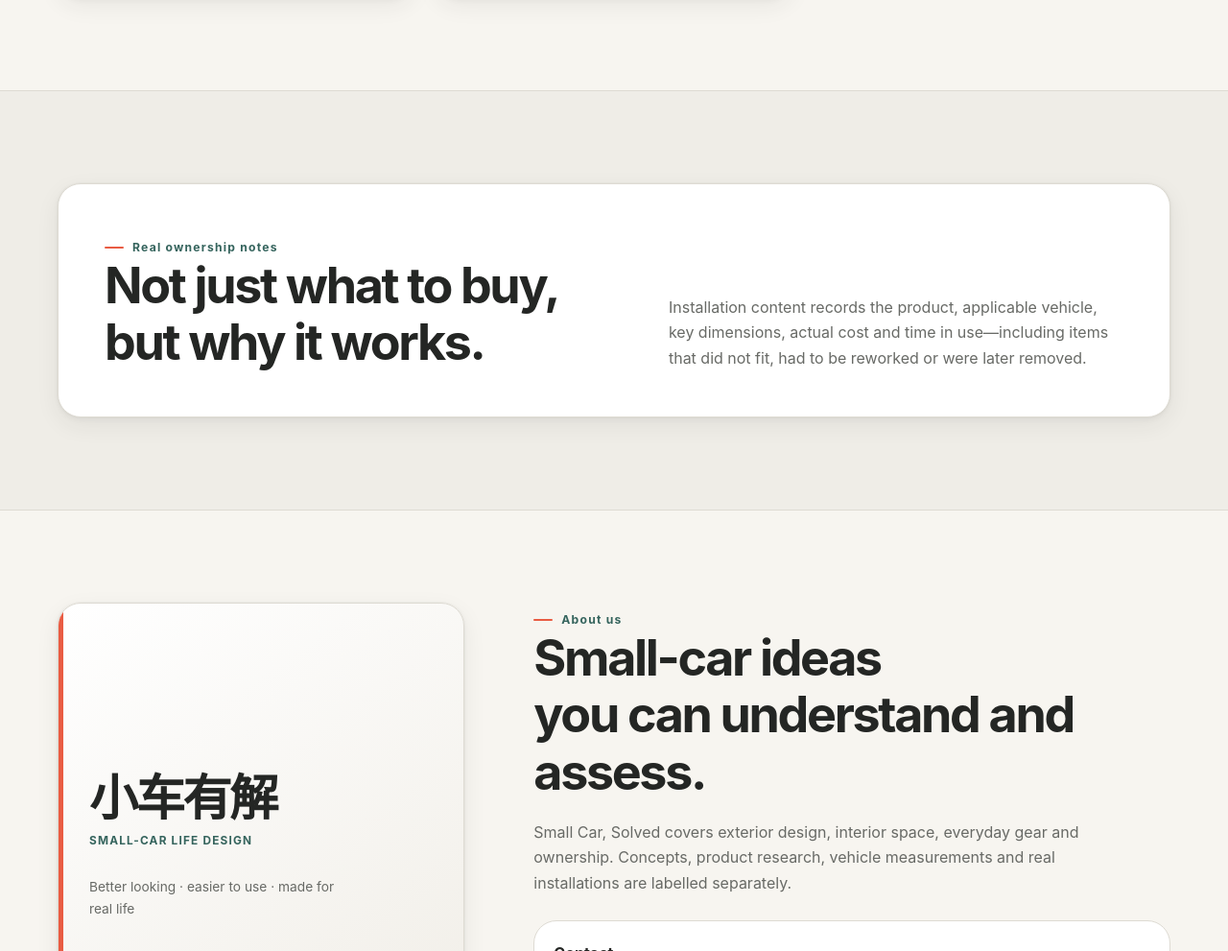
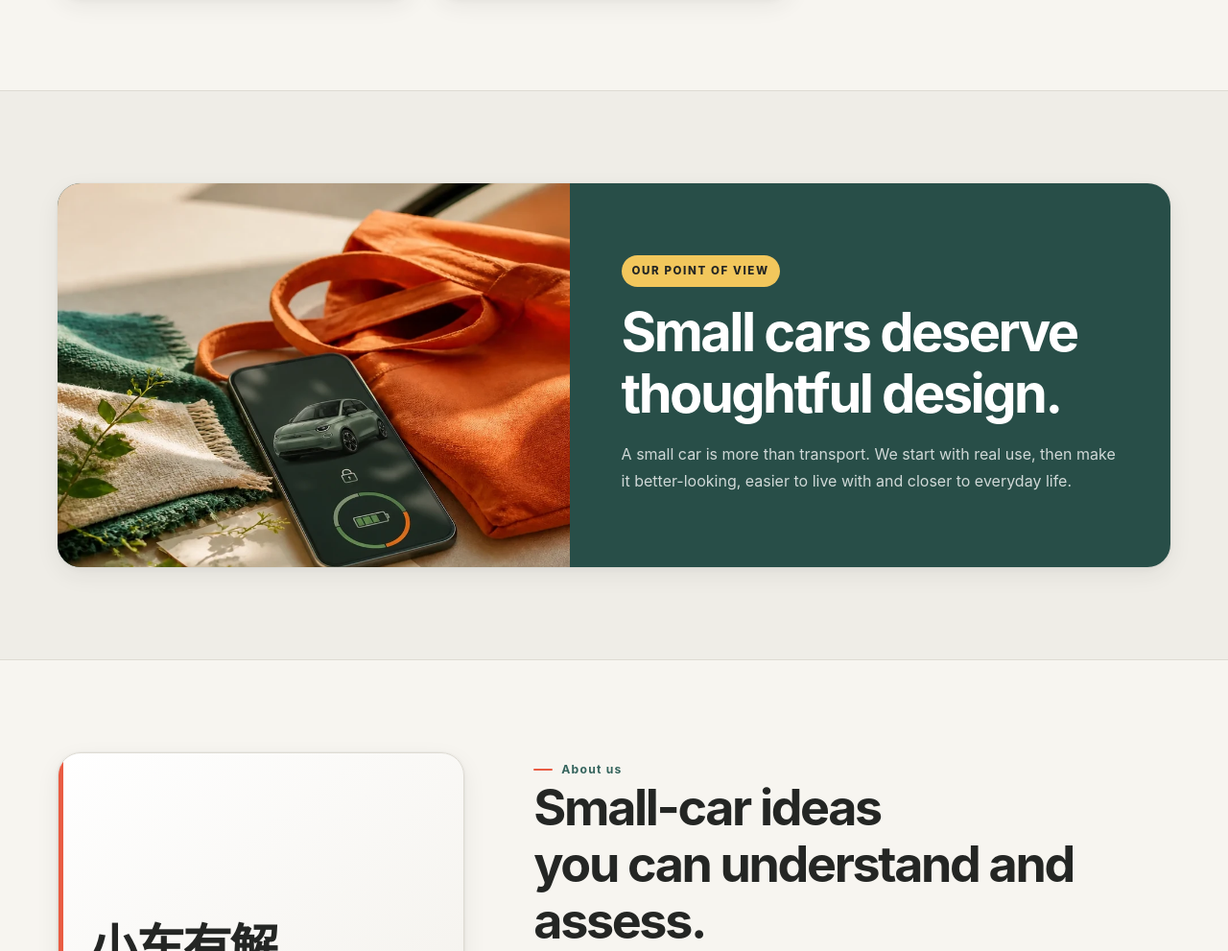
Before and after one commit to heyiweiben/xiaocheyoujie, an Astro site: page /en in a window 1280 px wide. Shown: the part 2601-3592 px from the top of the page at 96% size. Built offline with nearby package versions, Linux system fonts and the light colour scheme; Astro itself is replaced by a stand-in of ours.

Commit message:
Redesign homepage brand story

```diff
--- a/src/pages/en/index.astro
+++ b/src/pages/en/index.astro
@@ -97,11 +97,17 @@ const publishedSolutions = [
   </section>
 
 
-  <section id="stories" class="section note-section">
-    <div class="shell note-grid">
-      <div><span class="eyebrow light">Real ownership notes</span><h2>Not just what to buy,<br />but why it works.</h2></div>
-      <div class="note-copy">
-        <p>Installation content records the product, applicable vehicle, key dimensions, actual cost and time in use—including items that did not fit, had to be reworked or were later removed.</p>
+  <section id="stories" class="section brand-note-section">
+    <div class="shell">
+      <div class="brand-note-card">
+        <div class="brand-note-media">
+          <img src="/brand/brand-life-detail.webp" width="900" height="675" alt="A smartphone beside an orange tote and green-and-white textiles shows an electric city car, a lock icon and battery status" loading="lazy" />
+        </div>
+        <div class="brand-note-copy">
+          <span class="brand-note-kicker">Our point of view</span>
+          <h2>Small cars deserve<br />thoughtful design.</h2>
+          <p>A small car is more than transport. We start with real use, then make it better-looking, easier to live with and closer to everyday life.</p>
+        </div>
       </div>
     </div>
   </section>
--- a/src/styles/global.css
+++ b/src/styles/global.css
@@ -19,6 +19,7 @@
     --muted: #686a66;
     --coral: #e95c43;
     --coral-dark: #9f3526;
+    --yellow: #f2c75c;
     --teal: #35645d;
     --teal-dark: #284e48;
     --line: #dedbd3;
@@ -127,7 +128,7 @@
 
   .section { padding-block: 76px; }
   .section-heading { display: grid; gap: 16px; margin-bottom: 32px; }
-  .section-heading h2, .feature-copy h2, .note-grid h2, .about-copy h2 {
+  .section-heading h2, .feature-copy h2, .brand-note-copy h2, .about-copy h2 {
     font-family: inherit; font-size: clamp(2rem, 8vw, 3.25rem); font-weight: 700;
     line-height: 1.14; letter-spacing: -.045em; text-wrap: balance;
   }
@@ -187,12 +188,14 @@
   .proof-flow .is-current > span { color: rgba(255,255,255,.78); }
   .proof-flow .is-current strong { color: #ffb3a5; }
 
-  .note-section { background: var(--surface-muted); border-block: 1px solid var(--line); }
-  .note-grid { display: grid; gap: 32px; padding: 30px; background: var(--surface); border: 1px solid var(--line); border-radius: var(--radius-card); box-shadow: var(--shadow-card); }
-  .eyebrow.light { color: var(--teal); }
-  .note-copy { align-self: end; }
-  .note-copy p { max-width: 36rem; color: var(--muted); font-size: 1rem; }
-  .coming-label { min-height: 44px; display: inline-flex; align-items: center; margin-top: 22px; padding: 0 15px; color: white; background: var(--ink); border-radius: 12px; font-size: .78rem; font-weight: 700; }
+  .brand-note-section { background: var(--surface-muted); border-block: 1px solid var(--line); }
+  .brand-note-card { display: grid; overflow: hidden; color: white; background: var(--teal-dark); border-radius: var(--radius-card); box-shadow: var(--shadow-card); }
+  .brand-note-media { aspect-ratio: 4 / 3; overflow: hidden; }
+  .brand-note-media img { width: 100%; height: 100%; object-fit: cover; }
+  .brand-note-copy { display: grid; align-content: center; gap: 16px; padding: 30px; }
+  .brand-note-kicker { width: fit-content; padding: 7px 11px; color: var(--ink); background: var(--yellow); border-radius: 999px; font-size: .72rem; font-weight: 800; letter-spacing: .14em; text-transform: uppercase; }
+  .brand-note-copy h2 { color: white; font-size: clamp(2rem, 9vw, 3.5rem); }
+  .brand-note-copy p { max-width: 34rem; color: rgba(255,255,255,.78); font-size: 1rem; line-height: 1.78; }
 
   .about-section { display: grid; gap: 30px; }
   .about-mark {
@@ -239,7 +242,7 @@
 :lang(en) .hero h1 em,
 :lang(en) .section-heading h2,
 :lang(en) .feature-copy h2,
-:lang(en) .note-grid h2,
+:lang(en) .brand-note-copy h2,
 :lang(en) .about-copy h2 { font-family: inherit; letter-spacing: -.045em; }
 :lang(en) .hero h1 { max-width: 11ch; }
 :lang(en) .published-solution-copy strong { font-size: 1.18rem; }
@@ -281,7 +284,9 @@
   .proof-flow li:last-child { border-right: 0; }
   .proof-flow .is-current { box-shadow: inset 0 4px 0 var(--coral); }
 
-  .note-grid { grid-template-columns: 1.05fr .95fr; gap: 64px; padding: 48px; }
+  .brand-note-card { grid-template-columns: minmax(0, .92fr) minmax(0, 1.08fr); min-height: 390px; }
+  .brand-note-media { aspect-ratio: auto; min-height: 390px; }
+  .brand-note-copy { padding: 54px; }
   .about-section { grid-template-columns: .78fr 1.22fr; gap: 72px; }
   .about-mark { min-height: 360px; }
 
```
Also changed, not shown: scripts/smoke.mjs (+9 -0 lines), src/pages/index.astro (+11 -8 lines), public/brand/brand-life-detail.webp (added).
